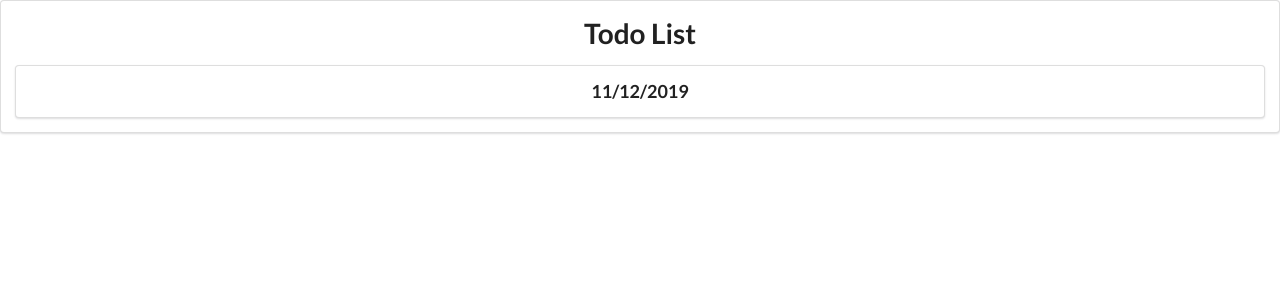
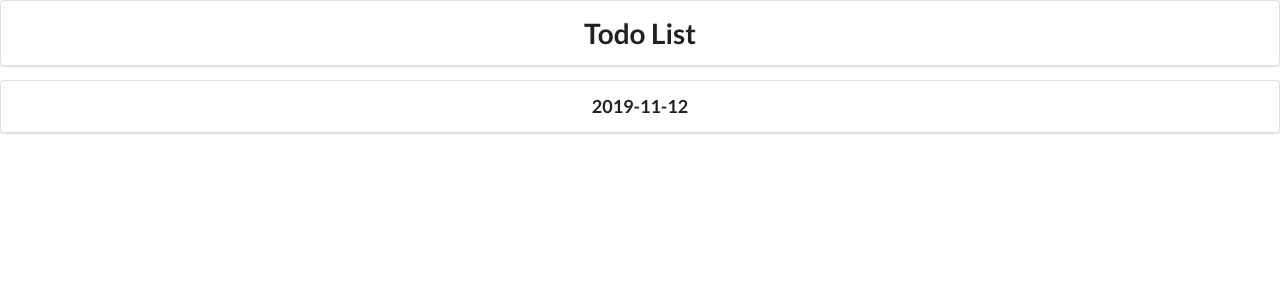
Before and after one commit to minhajspace/ToDo-list, a React (Create React App) app: page / in a window 1280 px wide. Shown: the top 300 px of the page. Built offline with nearby package versions, Linux system fonts and the light colour scheme.

Commit message:
changes in design

```diff
--- a/src/App.js
+++ b/src/App.js
@@ -2,19 +2,23 @@ import React from "react";
 import Todoinput from './InputTodo'
 
 
-let today = new Date().toLocaleDateString()
-
+let today = new Date().toISOString().slice(0, 10)
 
 class App extends React.Component {
 
 
   render() {
-    return <div className="ui segment">
-      <center><h1>Todo List</h1></center>
+
+    return (<>
+      <div className="ui segment">
+        <center><h1>Todo List</h1></center>
+      </div>
       <div className="ui segment">
         <center><h3>{today}</h3></center>
       </div>
-    </div>;
+    </>)
+
+
   }
 }
 export default App;
```
